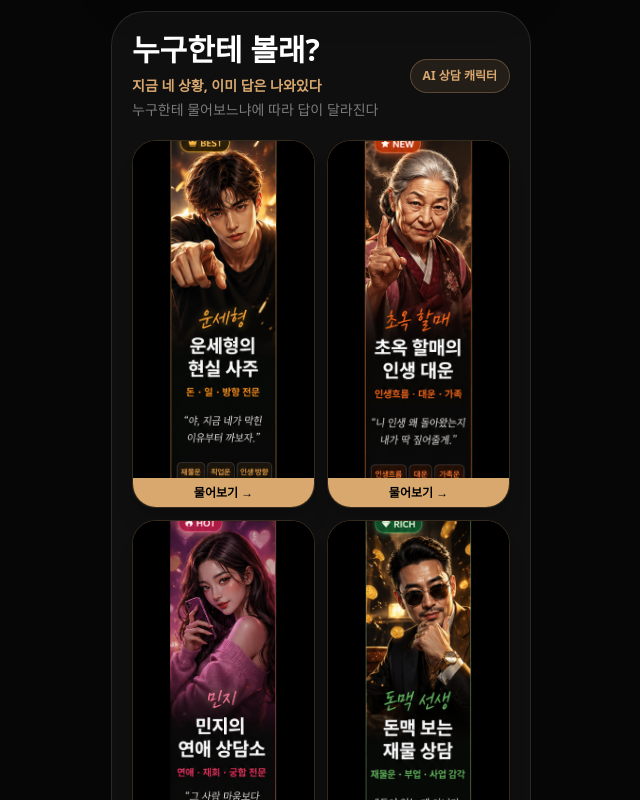
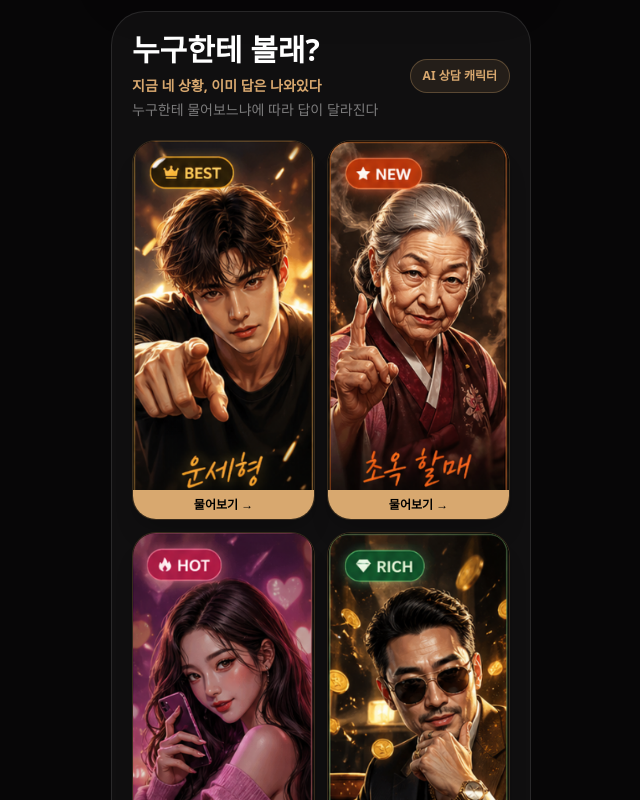
Before and after one commit to kkokku0/fortune-app, a Next.js app: page / in a window 1280 px wide. Shown: the part 660-1460 px from the top of the page, without its empty margins (319-959 px from the left). Built offline with nearby package versions, Linux system fonts and the light colour scheme.

Commit message:
fix character card full cover

```diff
--- a/app/page.tsx
+++ b/app/page.tsx
@@ -407,18 +407,15 @@ function CharacterCardView({ card, onSelect }: { card: Character; onSelect: () =
       onClick={onSelect}
       className="w-full overflow-hidden rounded-[24px] border border-[#d8a86f]/25 bg-black shadow-xl transition hover:-translate-y-1 hover:border-[#d8a86f]/80"
     >
-      <div className="relative aspect-[3/5.6] w-full overflow-hidden bg-black">
-        <div className="absolute inset-0 bg-black" />
-
+      <div className="relative aspect-[3/5.8] w-full overflow-hidden bg-black">
         <img
           src={card.image}
           alt={card.title}
-          className="relative z-10 h-full w-full scale-110 object-contain"
+          className="h-full w-full object-cover object-top"
           onError={(event) => {
             event.currentTarget.style.display = "none";
           }}
         />
-
         <div className="absolute inset-0 -z-10 grid place-items-center bg-gradient-to-br from-[#2b1b10] via-[#151018] to-black p-5 text-center">
           <div className="text-5xl">{card.emoji}</div>
           <div className="mt-3 text-sm font-black leading-tight text-white">{card.title}</div>
```
